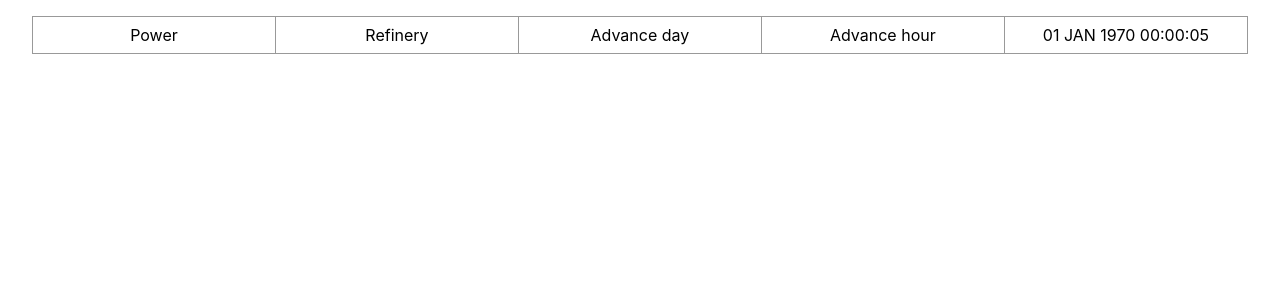
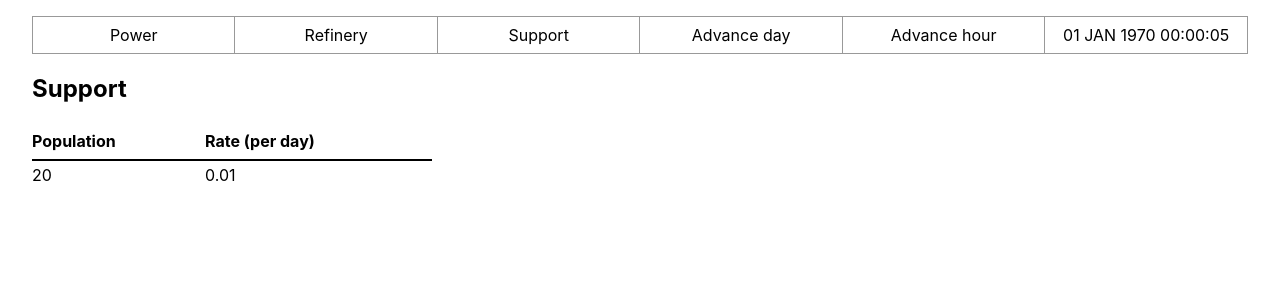
Before and after one commit to RJRandell79/moon-colony, a React (Create React App) app: page /support in a window 1280 px wide. Shown: the top 300 px of the page. Built offline with nearby package versions, Linux system fonts and the light colour scheme.

Commit message:
feat: add `support` functional component
To display the `population` of the colony with a growth rate, adds `1` every `100` days.

```diff
--- a/src/App.js
+++ b/src/App.js
@@ -6,6 +6,7 @@ import './App.scss';
 import Home from './Home';
 import Power from './departments/Power';
 import Refinery from './departments/Refinery';
+import Support from './departments/Support';
 
 //source ~/.nvm/nvm.sh
 
@@ -13,6 +14,11 @@ const App = () => {
 
   const [dateTime, setDateTime] = useState(
     new Date(Date.UTC(1970, 0, 1, 0, 0, 0, 0))
+  );
+  const [currentPopulation, setCurrentPopulation] = useState(
+    [
+      { id: 1, population: 20, rate: 0.01 }
+    ]
   );
   const [currentPowerOutput, setCurrentPowerOutput] = useState(10);
   const [currentPowerDemand, setCurrentPowerDemand] = useState(0);
@@ -40,6 +46,13 @@ const App = () => {
     ]
   );
   const [refineryActive, setRefineryActive] = useState('0');
+
+  const increasePopulation = () => {
+    const updatedPopulation = currentPopulation.map((population) => {
+      return { ...population, population: population.population + population.rate }
+    });
+    setCurrentPopulation(updatedPopulation);
+  }
 
   const installPower = (selected_id) => {
     const updatedPower = powerPlants.map((powerplant) => {
@@ -80,6 +93,7 @@ const App = () => {
     newDate.setDate(newDate.getDate() + 1);
     setDateTime(newDate);
     mineElements();
+    increasePopulation();
     console.log('day+');
   }
 
@@ -113,6 +127,9 @@ const App = () => {
                 <Link to="/refinery">Refinery</Link>
               </li>
               <li>
+                <Link to="/support">Support</Link>
+              </li>
+              <li>
                 <button type="button" onClick={() => advanceDay()}>Advance day</button>
               </li>
               <li>
@@ -127,6 +144,7 @@ const App = () => {
             <Route path="/" element={<Home />} />
             <Route path="power" element={<Power powerplants={powerPlants} currentPowerOutput={currentPowerOutput} currentPowerDemand={currentPowerDemand} installPower={installPower} />} />
             <Route path="refinery" element={<Refinery elements={elements} refineryActive={refineryActive} toggleRefining={toggleRefining} />} />
+            <Route path="support" element={<Support currentPopulation={currentPopulation} />} />
           </Routes>
         </Router>
       </header>
--- /dev/null
+++ b/src/departments/Support.js
@@ -0,0 +1,28 @@
+import * as React from 'react';
+import './Support.scss';
+
+const Support = ({currentPopulation}) => {
+
+    return (
+        <section className="container">
+            <article>
+                <h2>Support</h2>
+                <table className="population" cellPadding={0} cellSpacing={0} border={0}>
+                    <thead>
+                        <tr>
+                            <th>Population</th>
+                            <th>Rate (per day)</th>
+                        </tr>
+                    </thead>
+                    <tbody>
+                        {currentPopulation.map(({id, population, rate}) => {
+                            return <tr key={id}><td>{Math.trunc(population)}</td><td>{rate}</td></tr>
+                        })}
+                    </tbody>
+                </table>
+            </article>
+        </section>
+    )
+}
+
+export default Support;
--- /dev/null
+++ b/src/departments/Support.scss
@@ -0,0 +1,20 @@
+.population {
+    width: 100%;
+    max-width: 400px;
+    tr {
+        th {
+            padding: 0.5rem 0;
+            text-align: left;
+            border-bottom: 2px solid #000;
+        }
+        td {
+            padding: 0.25rem 0;
+            border-bottom: 1px solid #c2c2c2;
+        }
+        &:last-of-type {
+            td {
+                border-bottom: none;
+            }
+        }
+    }
+}
```
